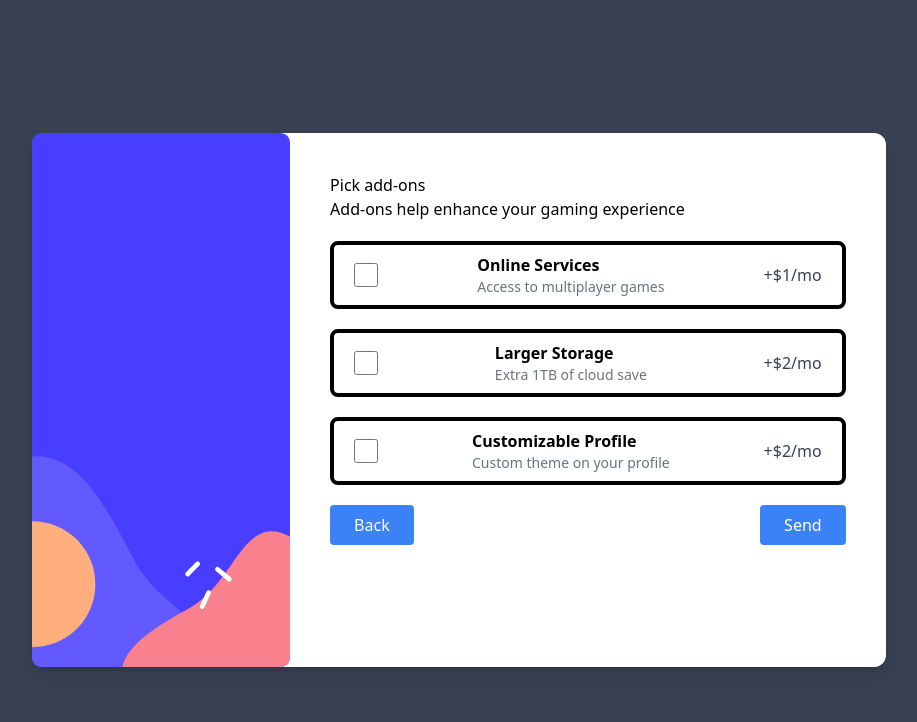
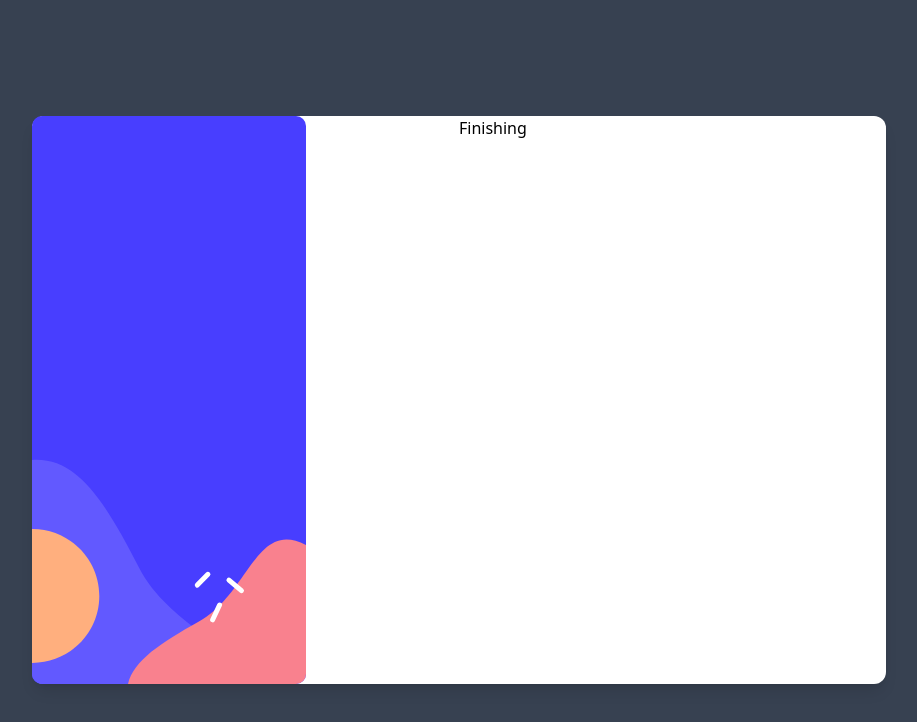
Before and after one commit to ArielNyan/multiform1, a React (Vite) app: page / in a window 1280 px wide. Shown: the top 722 px of the page, without its empty margins (181-1098 px from the left). Built offline with nearby package versions, Linux system fonts and the light colour scheme.

Commit message:
iniciando trabalho na finalização dessa bomba

```diff
--- a/src/App.tsx
+++ b/src/App.tsx
@@ -1,6 +1,7 @@
 import Card from "./comp/Card"
 import Sidebar from "./comp/Sidebar"
 import Form from "./comp/Form"
+import Finishing from "./comp/Finishing"
 import { useEffect, useState } from "react"
 import Form2 from "./comp/form2"
 import Form3 from "./comp/Form3"
@@ -22,7 +23,7 @@ type form1type = {
 function App() {
   const [form1Data, setForm1Data] = useState<form1type | null>(null)
   const [form2Data, setForm2Data] = useState<string | null>(null)
-  const [active, setActive] = useState(3)
+  const [active, setActive] = useState(4)
   const [selected, setSelected] = useState<null|Array<false|true>>(null)
 
   const handleFormSubmit = (formData: any) => {
@@ -56,6 +57,7 @@ function App() {
 
   const handleSubmit3 = (selected: Array<false|true>) => {
     setSelected(selected)
+    setActive(4)
   }
 
   return (
@@ -68,7 +70,7 @@ function App() {
             <Form2 options={cardOptions} onSubmit={handleForm2Submit} onReset={handleReset} />
             : active === 3 ?
               <Form3 handleReset={handleReset} handleSubmit={handleSubmit3}/>
-              : <></>
+              : <Finishing form1={form1Data} form2={form2Data} form3={selected}/>
         }
       </Card>
     </div>
--- /dev/null
+++ b/src/comp/Finishing.tsx
@@ -0,0 +1,25 @@
+import { useEffect } from "react"
+
+
+
+type dataProps = {
+  form1: Object | null,
+  form2: string | null,
+  form3: Array<true|false>|null
+}
+
+const Finishing = (props: dataProps) => {
+
+  const {form1, form2, form3} = props
+  useEffect(()=>{
+    console.log(form1)
+    console.log(form2)
+    console.log(form3)
+  },[])
+
+  return (
+    <div>Finishing</div>
+  )
+}
+
+export default Finishing
```
